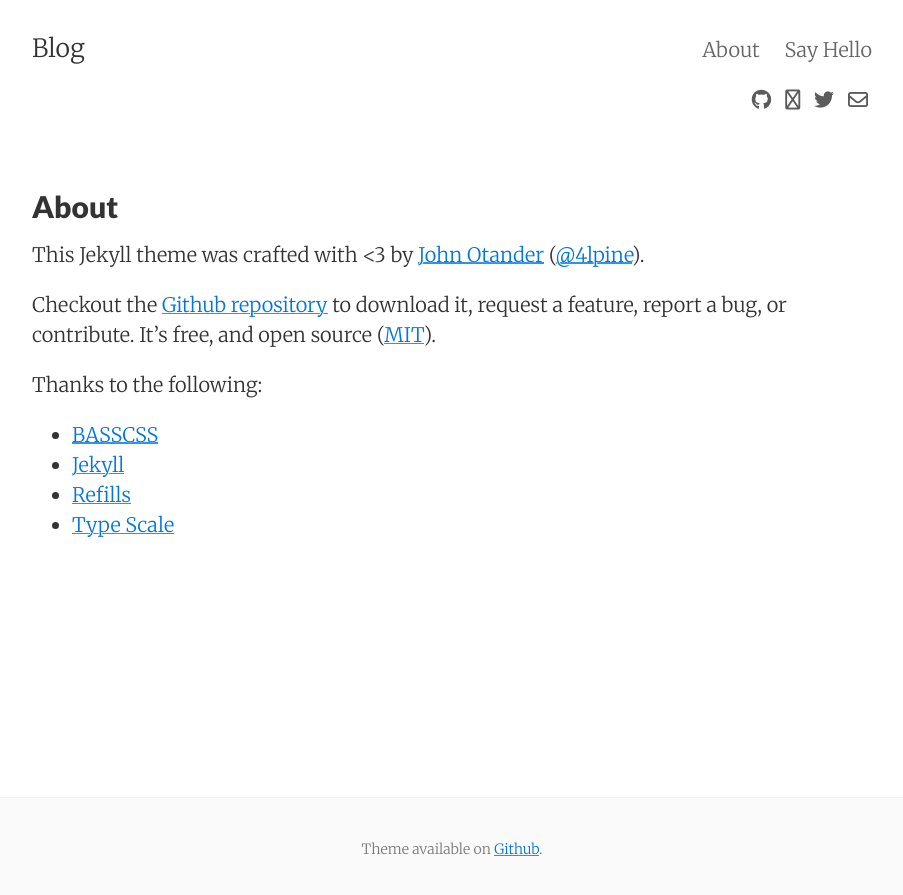
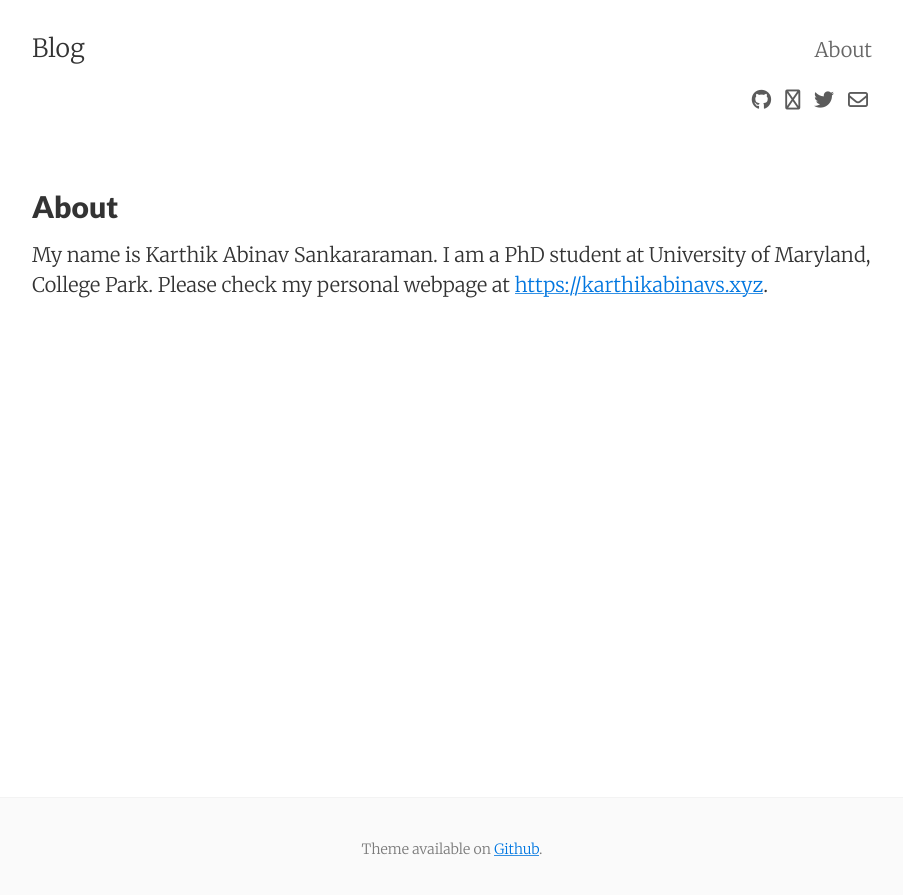
Before and after one commit to karthikabinav/blog, a Jekyll site: the page built from about.md, in a window 1280 px wide. Shown: the top 895 px of the page, without its empty margins (188-1091 px from the left). Built offline with Jekyll 4.4.1, drawn with Linux system fonts in a browser that asks for light colours; nearby versions of some CDN libraries; comment, search, counter and statistics services are not loaded.

Commit message:
Changed the about page

```diff
--- a/_includes/navigation.html
+++ b/_includes/navigation.html
@@ -3,8 +3,3 @@
         <a href="{{ page.url }}">{{ page.title }}</a>
     {% endif %}
 {% endfor %}
-{% for page in site.pages %}
-    {% if page.tags contains "contact" %}
-        <a href="{{ page.url }}">{{ page.title }}</a>
-    {% endif %}
-{% endfor %}
--- a/about.md
+++ b/about.md
@@ -5,16 +5,5 @@ permalink: /about/
 tags: about
 ---
 
-This Jekyll theme was crafted with <3 by [John Otander](http://johnotander.com)
-([@4lpine](https://twitter.com/4lpine)).
-
-Checkout the [Github repository](https://github.com/johnotander/pixyll) to download it,
-request a feature, report a bug, or contribute. It's free, and open source
-([MIT](http://opensource.org/licenses/MIT)).
-
-Thanks to the following:
-
-* [BASSCSS](http://basscss.com)
-* [Jekyll](http://jekyllrb.com)
-* [Refills](http://refills.bourbon.io/)
-* [Type Scale](http://type-scale.com/)
+My name is Karthik Abinav Sankararaman. I am a PhD student at University of Maryland, College Park.
+Please check my personal webpage at <https://karthikabinavs.xyz>.
```
Also changed, not shown: 12 other files.
